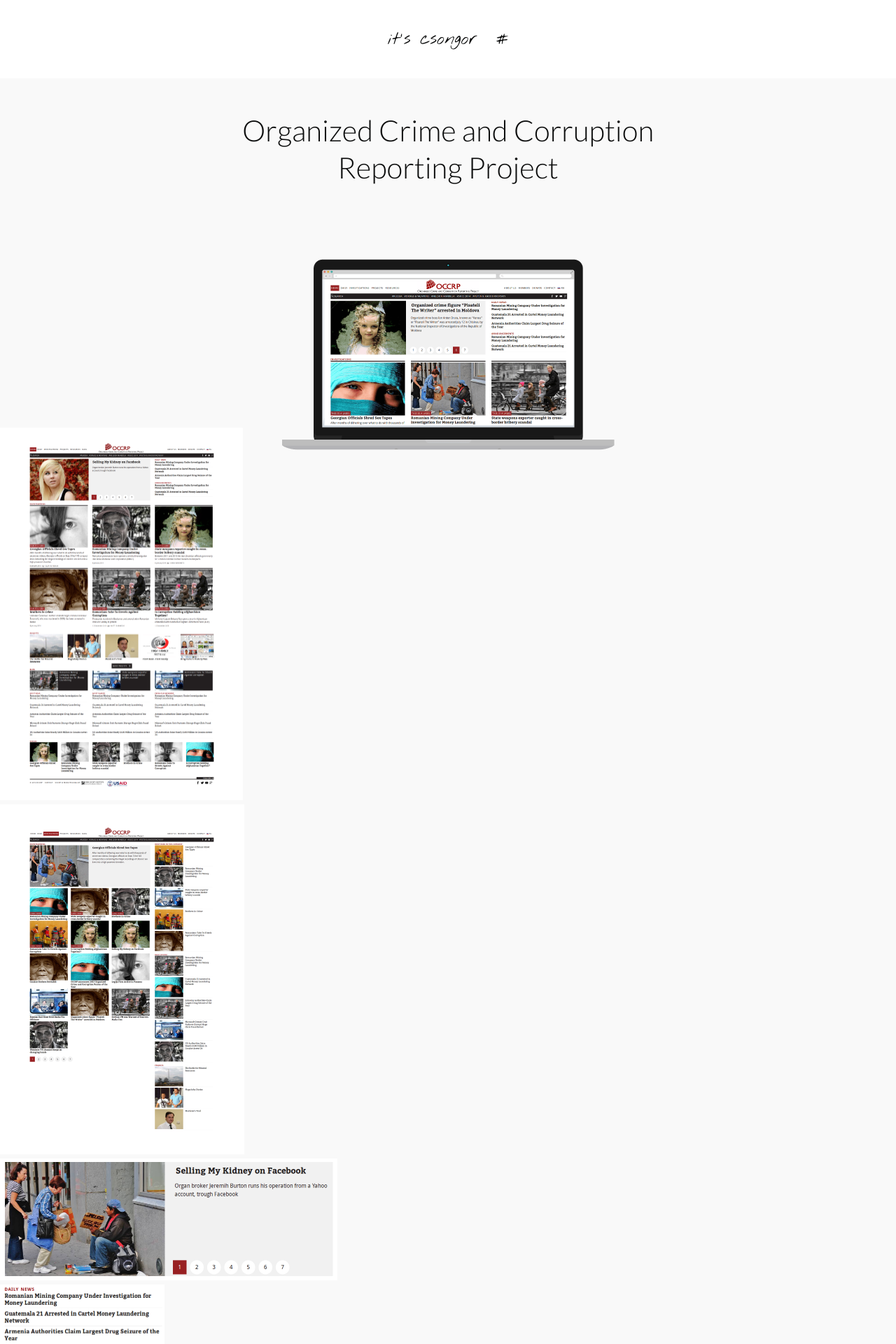
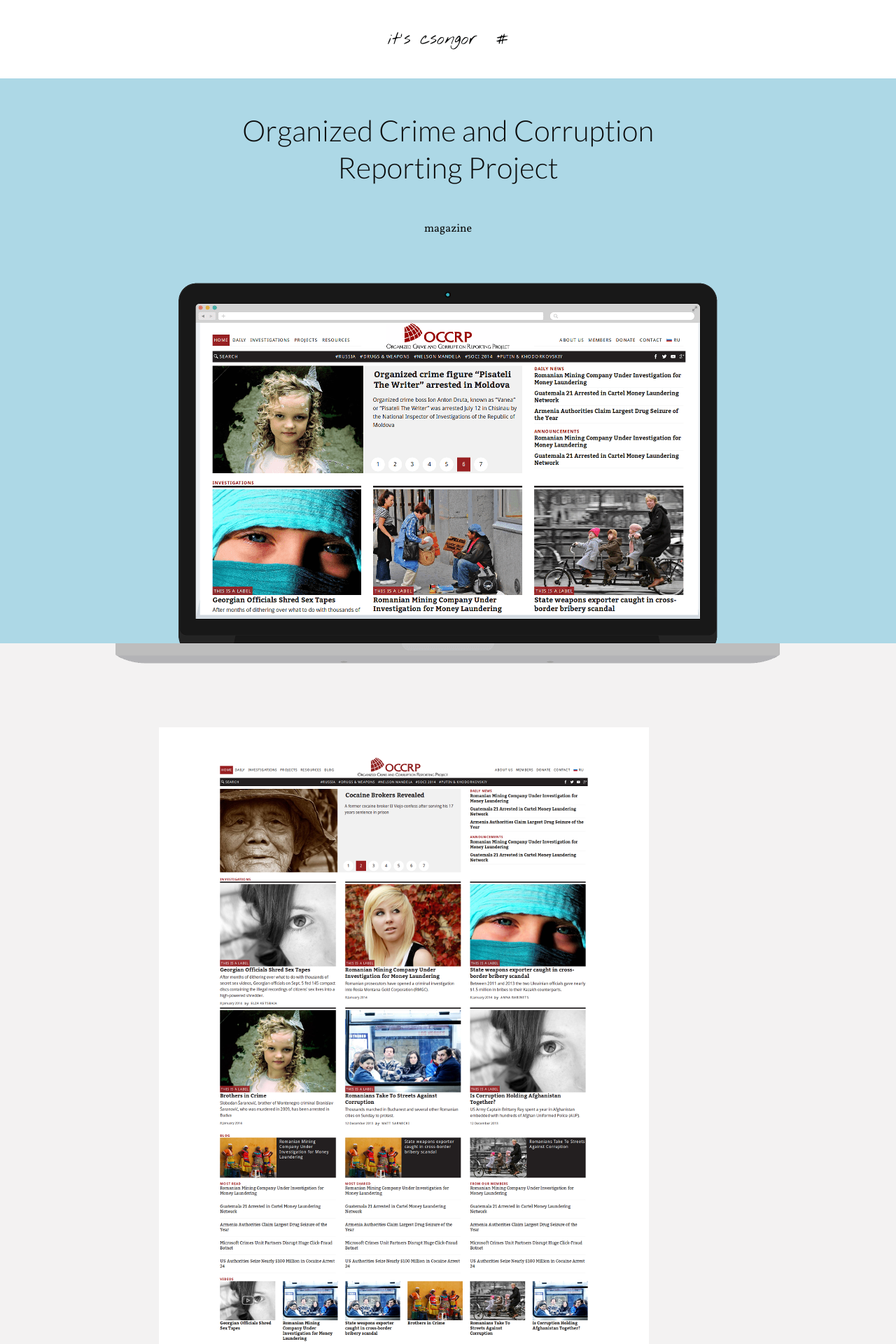
Before and after one commit to metamn/cs3b, a Jekyll site: the page built from _posts/2014-03-03-occrp.html, in a window 1280 px wide. Shown: the top 1920 px of the page at 70% size. Built offline with Jekyll 4.4.1, drawn with Linux system fonts in a browser that asks for light colours; nearby versions of some CDN libraries.

```diff
--- a/_posts/2014-03-03-occrp.html
+++ b/_posts/2014-03-03-occrp.html
@@ -1,18 +1,16 @@
 ---
 layout: default
 title: Organized Crime and Corruption Reporting Project
+subtitle: magazine
 images:
   - desktop: occrp-desktop.png
-  - desktop: occrp-frontpage.png
-  - desktop: occrp-category.png
+  - desktop: occrp-frontpage-full.png
+
+  - desktop: occrp-frontpage-bottom.png
   - desktop: occrp-slideshow.png
-  - desktop: occrp-news.png
-  - desktop: occrp-frontpage-bottom.png
-  - desktop: occrp-article.png
   - desktop: occrp-mobile-category.png
   - desktop: occrp-mobile-archive.png
   - desktop: occrp-mobile-menu.png
-  - desktop: occrp-mobile-article.png
   - desktop: occrp-tablet-frontpage.png
 services:
   - Responsive web design and development
--- a/assets/styles/screen.css
+++ b/assets/styles/screen.css
@@ -28,16 +28,24 @@ html body #header h1 { width: 31.25em; display: inline-block; left: 50%; -webkit
 html body #footer { padding: 6.25em 0 1.25em; left: 50%; -webkit-transform: translateX(-50%); -moz-transform: translateX(-50%); -ms-transform: translateX(-50%); -o-transform: translateX(-50%); transform: translateX(-50%); text-align: center; position: relative; }
 html body #footer ul { padding-top: 1.25em; }
 html body #footer ul li span { text-decoration: underline; line-height: 1.5; }
-html body .content { background: #f9f9f9; }
 html body .content > h3 { display: none; }
-html body .content article.intro { padding: 6.25em 0 0; }
-html body .content article.intro > h3 { display: none; }
+html body .content article { width: 100%; float: left; padding: 6.25em 0 0; }
+html body .content article > h3 { display: none; }
+html body .content article.intro { background: lightblue; }
 html body .content article.intro h1 { top: 50%; left: 50%; -webkit-transform: translateX(-50%) translateY(-50%); -moz-transform: translateX(-50%) translateY(-50%); -ms-transform: translateX(-50%) translateY(-50%); -o-transform: translateX(-50%) translateY(-50%); transform: translateX(-50%) translateY(-50%); text-align: center; position: relative; max-width: 15.625em; font-family: 'Lato', sans-serif; font-size: 2.6154em; }
-html body .content article.intro aside { padding: 1.25em 0; }
-html body .content article.intro aside h3 { left: 50%; -webkit-transform: translateX(-50%); -moz-transform: translateX(-50%); -ms-transform: translateX(-50%); -o-transform: translateX(-50%); transform: translateX(-50%); text-align: center; position: relative; display: inline-block; border: 2px solid; padding: 0.625em 1.25em; -webkit-border-radius: 0.625em; -moz-border-radius: 0.625em; -ms-border-radius: 0.625em; -o-border-radius: 0.625em; border-radius: 0.625em; }
+html body .content article.intro aside h3 { left: 50%; -webkit-transform: translateX(-50%); -moz-transform: translateX(-50%); -ms-transform: translateX(-50%); -o-transform: translateX(-50%); transform: translateX(-50%); text-align: center; position: relative; /*
+display: inline-block;
+border: 2px solid;
+padding: $gutter/2 $gutter;
+@include border-radius($gutter/2);
+*/ }
 html body .content article.intro figure { left: 50%; -webkit-transform: translateX(-50%); -moz-transform: translateX(-50%); -ms-transform: translateX(-50%); -o-transform: translateX(-50%); transform: translateX(-50%); text-align: center; position: relative; top: 2.5em; }
 html body .content article.intro figure img { max-width: 100%; }
-html body .content article.body > h3 { display: none; }
+html body .content article.intro figure figcaption { display: none; }
+html body .content article.body { background: #f3f2f2; padding-left: 12.91667em; padding-right: 6.45833em; width: calc(100% - 19.375em); }
+html body .content article.body figure { float: left; padding: 1.25em; }
+html body .content article.body figure img { max-width: 100%; }
+html body .content article.body figure figcaption { display: none; }
 
 #gravity .h-vertical, #gravity .h-horizontal, #gravity .h-golden-rectangle { position: fixed; z-index: 1000; opacity: .3; }
 #gravity .h-vertical { left: calc(50% - 1px); height: 100%; border-left: 1px solid red; }
```
Also changed, not shown: assets/styles/atoms/figure.scss (added, +9 -0 lines), assets/styles/structures/content.scss (+20 -11 lines), assets/images/occrp-frontpage-full.png (added), assets/styles/atoms/figure.css (added), 6 other files.
